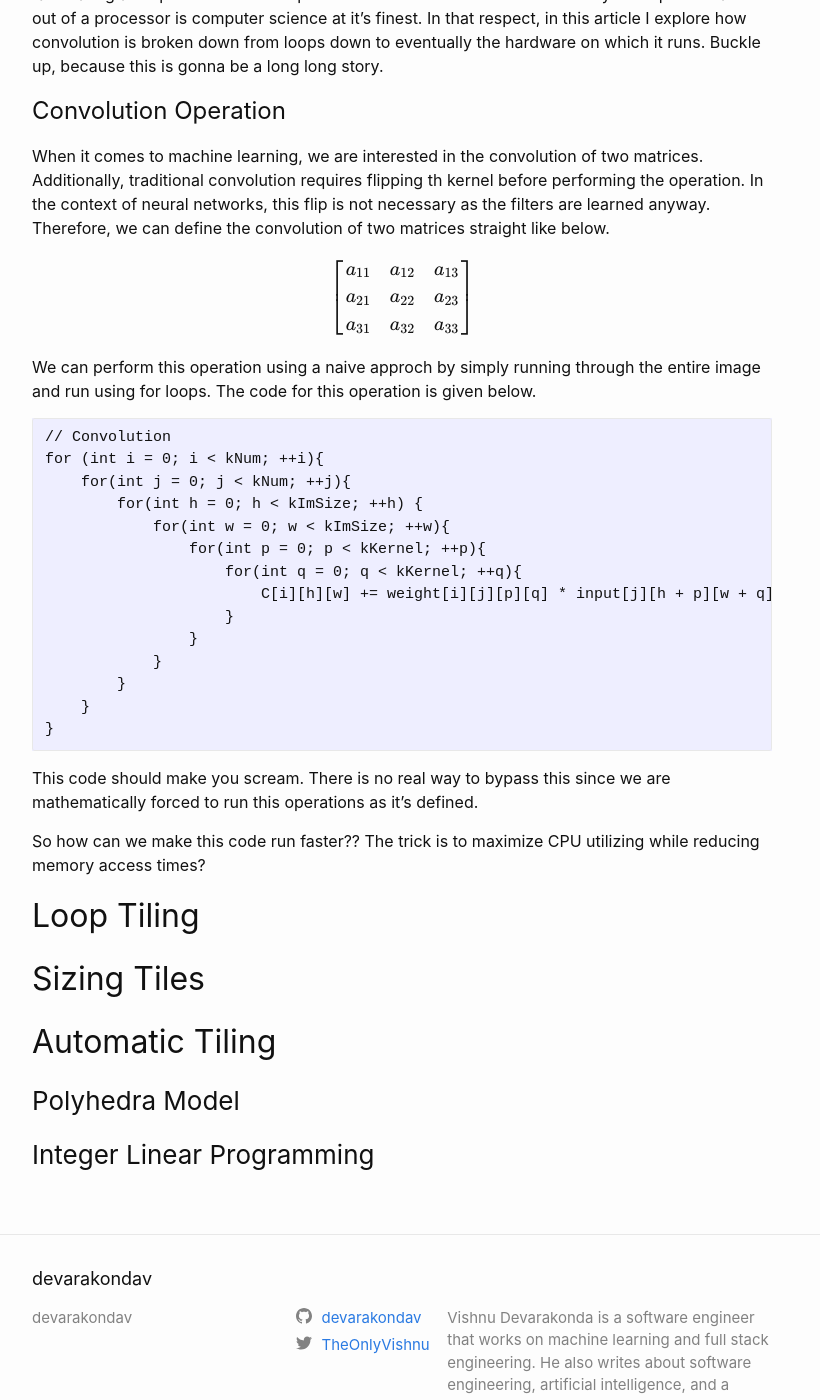
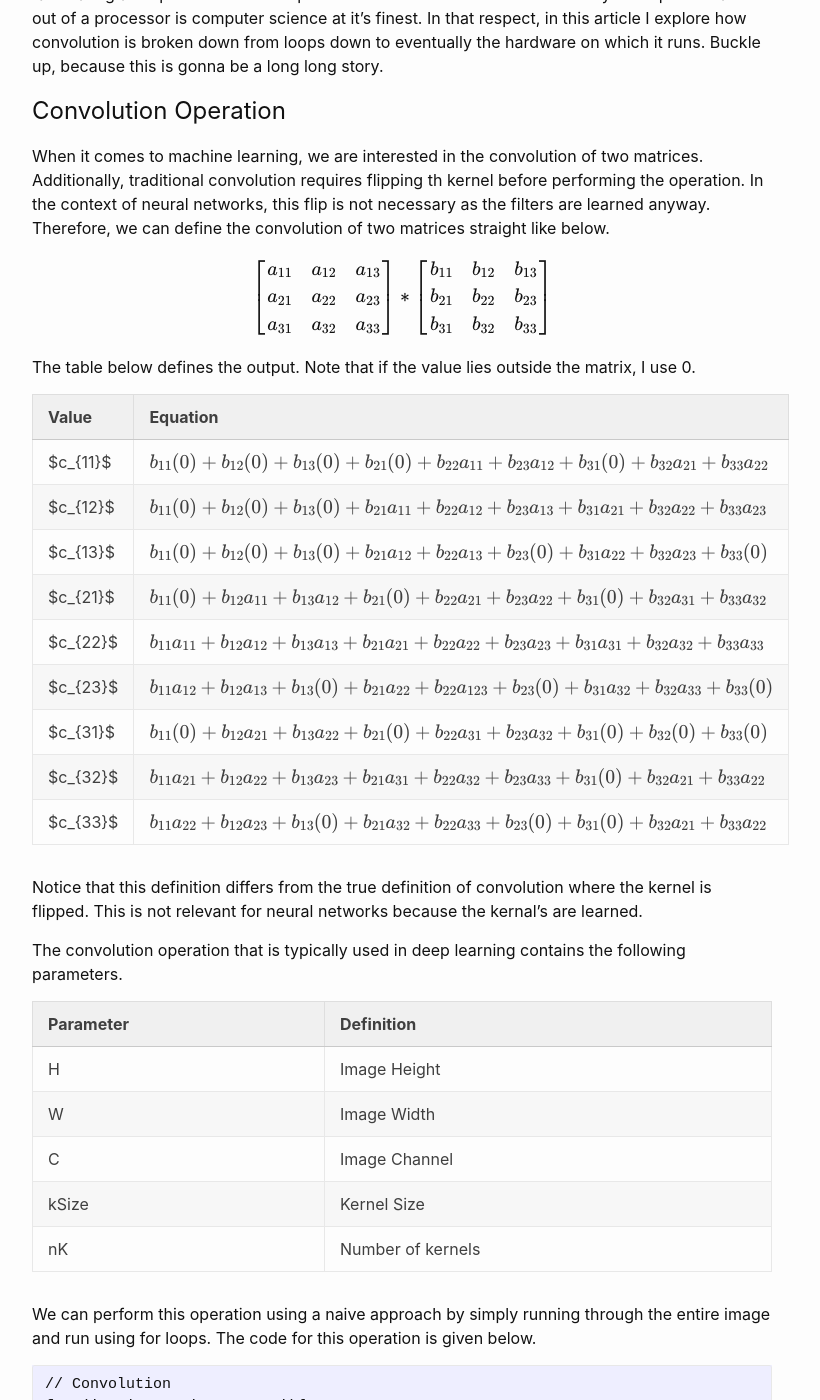
Before and after one commit to DevarakondaV/DevarakondaV.github.io, a Jekyll site: the page built from _posts/2023-08-26-convolution.markdown, in a window 1280 px wide and 1400 px high, scrolled down 293 px. Shown: the whole window, without its empty margins (238-1058 px from the left). Built offline with Jekyll 4.4.1, drawn with Linux system fonts in a browser that asks for light colours; formulas are drawn with MathJax 3; some of the changed text lies outside the part shown.

Commit message:
updates conv with cpp code.

````diff
--- a/_posts/2023-08-26-convolution.markdown
+++ b/_posts/2023-08-26-convolution.markdown
@@ -20,20 +20,51 @@
 a_{21} & a_{22} & a_{23} \\
 a_{31} & a_{32} & a_{33} \\
 \end{bmatrix}
+\ast
+\begin{bmatrix}
+b_{11} & b_{12} & b_{13} \\
+b_{21} & b_{22} & b_{23} \\
+b_{31} & b_{32} & b_{33} \\
+\end{bmatrix}
 $$
 
+The table below defines the output. Note that if the value lies outside the matrix, I use 0.
 
-We can perform this operation using a naive approch by simply running through the entire image and run using for loops. The code for this operation is given below.
+| Value | Equation |
+| ----- | -------- |
+| $c_{11}$ | $$b_{11}(0) + b_{12}(0) + b_{13}(0) + b_{21}(0) + b_{22}a_{11} + b_{23}a_{12} + b_{31}(0) + b_{32}a_{21} + b_{33}a_{22}$$ |
+| $c_{12}$ | $$b_{11}(0) + b_{12}(0) + b_{13}(0) + b_{21}a_{11} + b_{22}a_{12} + b_{23}a_{13} + b_{31}a_{21} + b_{32}a_{22} + b_{33}a_{23}$$ |
+| $c_{13}$ | $$b_{11}(0) + b_{12}(0) + b_{13}(0) + b_{21}a_{12} + b_{22}a_{13} + b_{23}(0) + b_{31}a_{22} + b_{32}a_{23} + b_{33}(0)$$ |
+| $c_{21}$ | $$b_{11}(0) + b_{12}a_{11} + b_{13}a_{12} + b_{21}(0) + b_{22}a_{21} + b_{23}a_{22} + b_{31}(0) + b_{32}a_{31} + b_{33}a_{32}$$ |
+| $c_{22}$ | $$b_{11}a_{11} + b_{12}a_{12} + b_{13}a_{13} + b_{21}a_{21} + b_{22}a_{22} + b_{23}a_{23} + b_{31}a_{31} + b_{32}a_{32} + b_{33}a_{33}$$ |
+| $c_{23}$ | $$b_{11}a_{12} + b_{12}a_{13} + b_{13}(0) + b_{21}a_{22} + b_{22}a_{123} + b_{23}(0) + b_{31}a_{32} + b_{32}a_{33} + b_{33}(0)$$ |
+| $c_{31}$ | $$b_{11}(0) + b_{12}a_{21} + b_{13}a_{22} + b_{21}(0) + b_{22}a_{31} + b_{23}a_{32} + b_{31}(0) + b_{32}(0) + b_{33}(0)$$ |
+| $c_{32}$ | $$b_{11}a_{21} + b_{12}a_{22} + b_{13}a_{23} + b_{21}a_{31} + b_{22}a_{32} + b_{23}a_{33} + b_{31}(0) + b_{32}a_{21} + b_{33}a_{22}$$ |
+| $c_{33}$ | $$b_{11}a_{22} + b_{12}a_{23} + b_{13}(0) + b_{21}a_{32} + b_{22}a_{33} + b_{23}(0) + b_{31}(0) + b_{32}a_{21} + b_{33}a_{22}$$ |
+
+Notice that this definition differs from the true definition of convolution where the kernel is flipped. This is not relevant for neural networks because the kernal's are learned.
+
+The convolution operation that is typically used in deep learning contains the following parameters.
+
+| Parameter | Definition |
+| --------- | ---------- |
+| H | Image Height |
+| W | Image Width |
+| C | Image Channel |
+| kSize | Kernel Size |
+| nK    | Number of kernels |
+
+We can perform this operation using a naive approach by simply running through the entire image and run using for loops. The code for this operation is given below.
 
 ```
 // Convolution
-for (int i = 0; i < kNum; ++i){
-    for(int j = 0; j < kNum; ++j){
-        for(int h = 0; h < kImSize; ++h) {
-            for(int w = 0; w < kImSize; ++w){
-                for(int p = 0; p < kKernel; ++p){
-                    for(int q = 0; q < kKernel; ++q){
-                        C[i][h][w] += weight[i][j][p][q] * input[j][h + p][w + q];
+for (int i = 0; i < nK; ++i){
+    for(int j = 0; j < C; ++j){
+        for(int h = 0; h < H; ++h) {
+            for(int w = 0; w < W; ++w){
+                for(int p = 0; p < kSize; ++p){
+                    for(int q = 0; q < kSize; ++q){
+                        Out[i][h][w] += kernels[i][j][p][q] * Image[j][h + p][w + q];
                     }
                 }
             }
@@ -42,10 +73,31 @@
 }
 ```
 
-This code should make you scream. There is no real way to bypass this since we are mathematically forced to run this operations as it's defined.
+This code should make you scream. There is no real way to bypass this since we are forced by mathematical definition to run this operation as it is defined.
 
-So how can we make this code run faster?? The trick is to maximize CPU utilizing while reducing memory access times?
+So how can we make this code run faster?? The trick is to maximize CPU utilizing while reducing memory access times. As usually, the operation that takes most time in CPUs is actually just moving data around. What we need to do is understand how to minimize data movement required to perform this operation.
 
+
+I ran this code 20 times and average the time it takes: 18s. So now we have a baseline. Can we beat it? Lets try it out.
+
+## CPU
+
+The first step to optimizing this approach is to identity the CPU on which it is running.
+
+| Parameter | Value |
+| --------- | ----- |
+| Model name | Intel(R) Core(TM) i7-8750H CPU @ 2.20GHz |
+| Thread(s) per core | 2 |
+| Core(s) per socket | 6 |
+| Socket(s) | 1 |
+| Stepping | 10 |
+| L1d cache | 192 KiB |
+| L1i cache | 192 KiB |
+| L2 cache |  1.5 MiB |
+| L3 cache |  9 MiB |
+
+
+We need to squeeze as much information into the L3 cache as possible while maintaining cache locality.
 
 ## Loop Tiling
 
````
Also changed, not shown: 3 other files.
